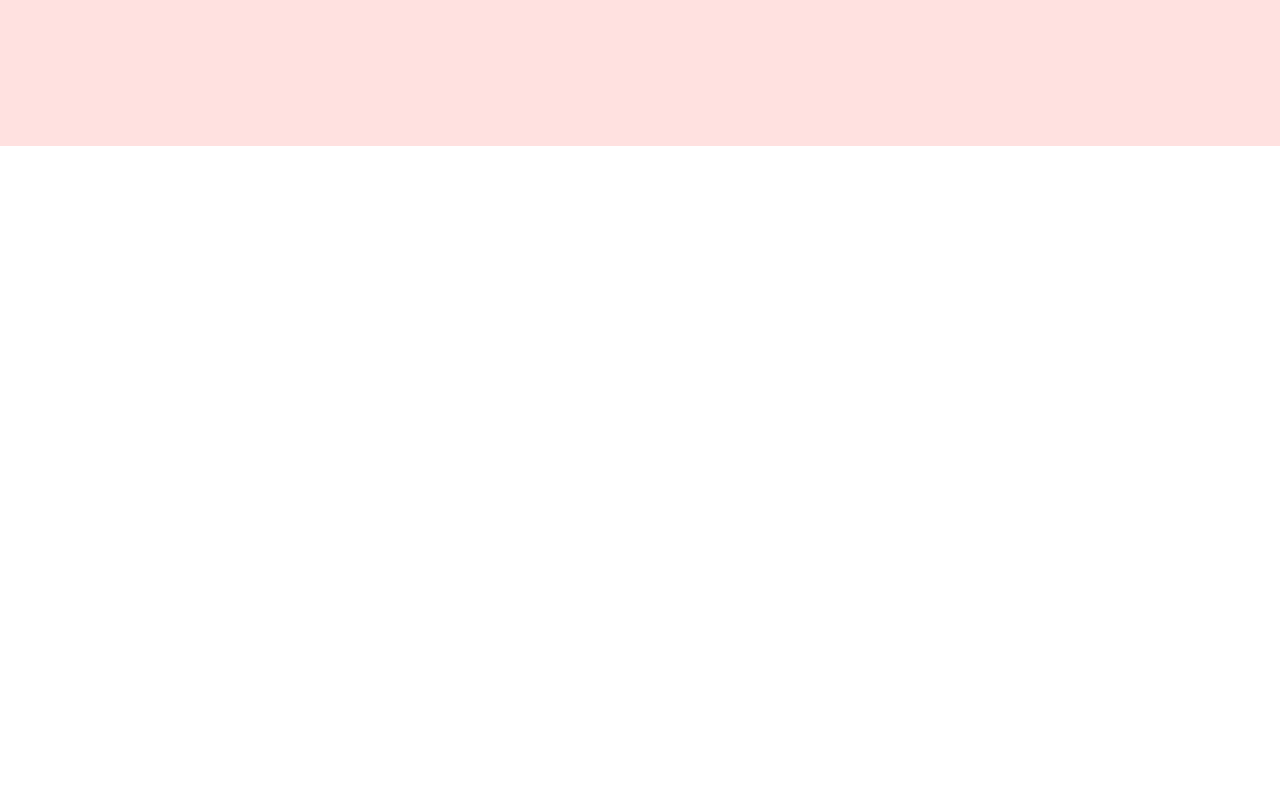
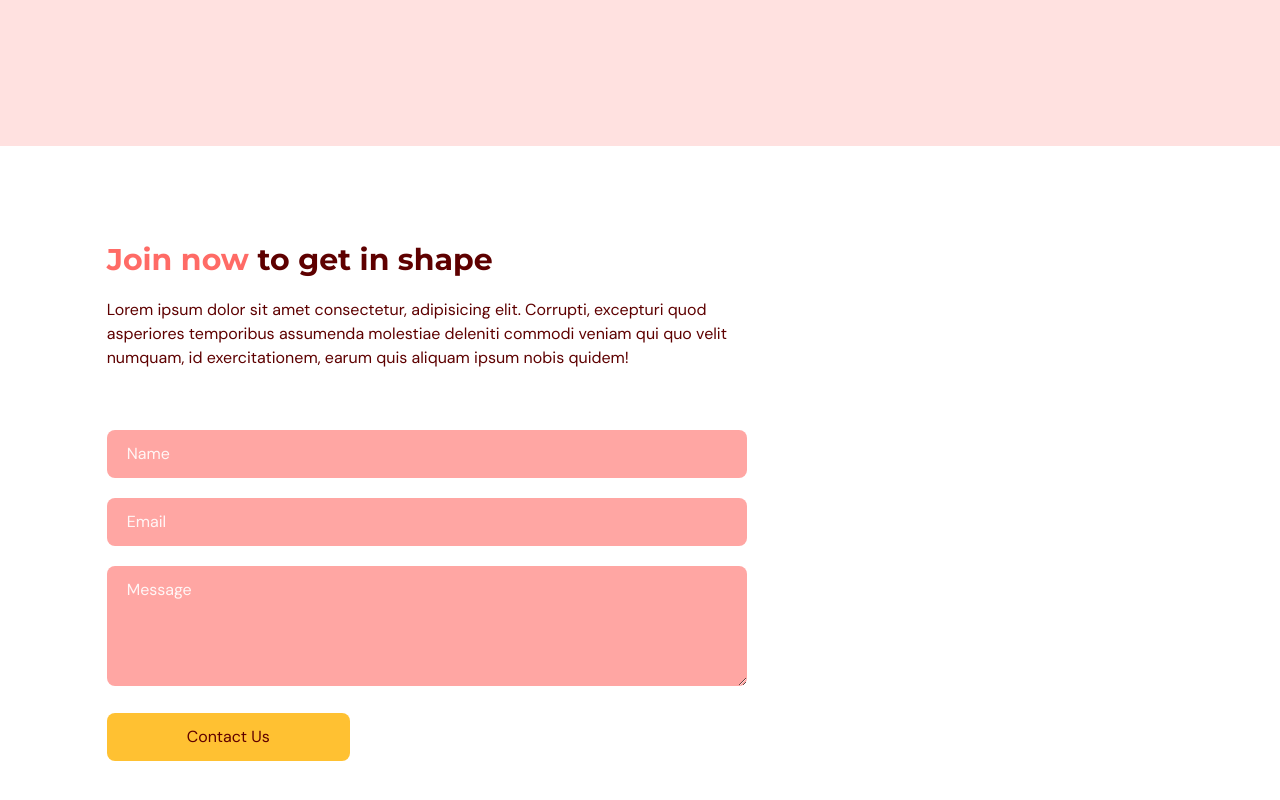
Before and after one commit to Linsted/gymTS, a React (Vite) app: page / in a window 1280 px wide. Shown: the part 2843-3643 px from the top of the page. Before the commit the page ends 2989 px from the top, so only its background shows below. Built offline with nearby package versions, Linux system fonts and the light colour scheme.

Commit message:
add contact us and form component markup

```diff
--- a/package.json
+++ b/package.json
@@ -14,7 +14,8 @@
     "framer-motion": "^10.15.0",
     "react": "^18.2.0",
     "react-anchor-link-smooth-scroll": "^1.0.12",
-    "react-dom": "^18.2.0"
+    "react-dom": "^18.2.0",
+    "react-hook-form": "^7.45.4"
   },
   "devDependencies": {
     "@types/node": "^20.4.6",
--- a/src/App.tsx
+++ b/src/App.tsx
@@ -4,7 +4,8 @@
 import Home from "@/components/Home/Home";
 import Navbar from "@/components/NavBar/Navbar";
 import { SelectedPage } from "@/shared/types";
-import OurClasses from "./components/OurCLasses/OurClasses";
+import ContactUs from "@/components/ContactUS/ContactUs";
+import OurClasses from "@/components/OurCLasses/OurClasses";
 
 function App() {
 
@@ -37,6 +38,7 @@
       <Home setSelectedPage={setSelectedPage} />
       <Benefits setSelectedPage={setSelectedPage} />
       <OurClasses setSelectedPage={setSelectedPage} />
+      <ContactUs setSelectedPage={setSelectedPage} />
     </div>);
 }
 
--- /dev/null
+++ b/src/components/ContactUS/ContactUs.tsx
@@ -0,0 +1,61 @@
+import ContactUsPageGraphic from '@/assets/ContactUsPageGraphic.png';
+import { SelectedPage } from "@/shared/types";
+import { motion } from "framer-motion";
+import TitleText from "../TitleText/TitleText";
+import Form from "./Form";
+
+type Props = {
+    setSelectedPage: (value: SelectedPage) => void;
+};
+
+const ContactUs = ({ setSelectedPage }: Props) => {
+    return (
+        <section
+            id={SelectedPage.ContactUs}
+            className="mx-auto w-5/6 pt-24 pb-32 "
+        >
+            <motion.div onViewportEnter={() => setSelectedPage(SelectedPage.OurClasses)}>
+                {/* Header */}
+                <motion.div
+                    className="md:w-3/5"
+                    initial='hidden'
+                    whileInView='visible'
+                    viewport={{ once: true, amount: 0.5 }}
+                    transition={{ duration: 0.7 }}
+                    variants={{
+                        hidden: { opacity: 0, x: -70 },
+                        visible: { opacity: 1, x: 0 }
+                    }}
+                >
+                    <TitleText><span className=" text-primary-500">Join now</span> to get in shape</TitleText>
+                    <p className="my-5">Lorem ipsum dolor sit amet consectetur, adipisicing elit.
+                        Corrupti, excepturi quod asperiores temporibus assumenda
+                        molestiae deleniti commodi veniam qui quo velit numquam,
+                        id exercitationem, earum quis aliquam ipsum nobis quidem!
+                    </p>
+                </motion.div>
+                {/* Form and image */}
+                <div className="mt-10 justify-between gap-8 md:flex">
+                    <motion.div
+                        className="mt-10 basis-3/5 md:mt-0"
+                        initial='hidden'
+                        whileInView='visible'
+                        viewport={{ once: true, amount: 0.5 }}
+                        transition={{ duration: 0.7 }}
+                        variants={{
+                            hidden: { opacity: 0, y: 70 },
+                            visible: { opacity: 1, y: 0 }
+                        }}
+                    >
+                        <Form />
+                    </motion.div>
+
+
+                </div>
+            </motion.div>
+
+        </section>
+    )
+};
+
+export default ContactUs;
--- /dev/null
+++ b/src/components/ContactUS/Form.tsx
@@ -0,0 +1,81 @@
+import { useForm } from "react-hook-form";
+
+const Form = () => {
+
+    const { register, trigger, formState: { errors } } = useForm();
+
+    const inputStyles = `mt-5 w-full rounded-lg bg-primary-300 px-5 py-3 placeholder-white placeholder:opacity-90`;
+
+    // eslint-disable-next-line @typescript-eslint/no-explicit-any
+    const onSubmit = async (event: any) => {
+        const isValid = await trigger();
+        !isValid && event.preventDefault();
+    };
+
+    return (
+        <form
+            target="_blank"
+            onSubmit={onSubmit}
+            method="POST"
+        >
+            <input
+                className={inputStyles}
+                type="text"
+                placeholder="Name"
+                {...register("name", {
+                    required: true,
+                    maxLength: 100,
+                })}
+            />
+            {errors.name && (
+                <p className="mt-1 text-primary-500">
+                    {errors.name.type === "required" && "This field is required."}
+                    {errors.name.type === "maxLength" &&
+                        "Max length is 100 char."}
+                </p>
+            )}
+            <input
+                className={inputStyles}
+                type="text"
+                placeholder="Email"
+                {...register("email", {
+                    required: true,
+                    pattern: /^[A-Z0-9._%+-]+@[A-Z0-9.-]+\.[A-Z]{2,}$/i,
+                })}
+            />
+            {errors.email && (
+                <p className="mt-1 text-primary-500">
+                    {errors.email.type === "required" &&
+                        "This field is required."}
+                    {errors.email.type === "pattern" && "Invalid email address."}
+                </p>
+            )}
+            <textarea
+                className={inputStyles}
+                placeholder="Message"
+                rows={4}
+                cols={50}
+                {...register("message", {
+                    required: true,
+                    maxLength: 2000,
+                })}
+            />
+            {errors.message && (
+                <p className="mt-1 text-primary-500">
+                    {errors.message.type === "required" &&
+                        "This field is required."}
+                    {errors.message.type === "maxLength" &&
+                        "Max length is 2000 char."}
+                </p>
+            )}
+            <button
+                type="submit"
+                className="mt-5 rounded-lg bg-secondary-500 px-20 py-3 transition duration-500 hover:text-white"
+            >
+                Contact Us
+            </button>
+        </form>
+    )
+};
+
+export default Form;
--- a/src/components/OurCLasses/OurClasses.tsx
+++ b/src/components/OurCLasses/OurClasses.tsx
@@ -20,7 +20,6 @@
                 className='mx-auto w-5/6'
             >
                 <motion.div
-                    className=''
                     initial='hidden'
                     whileInView='visible'
                     viewport={{ once: true, amount: 0.5 }}
```
Also changed, not shown: 1 other file (tests, documents, lock files or other folders).
